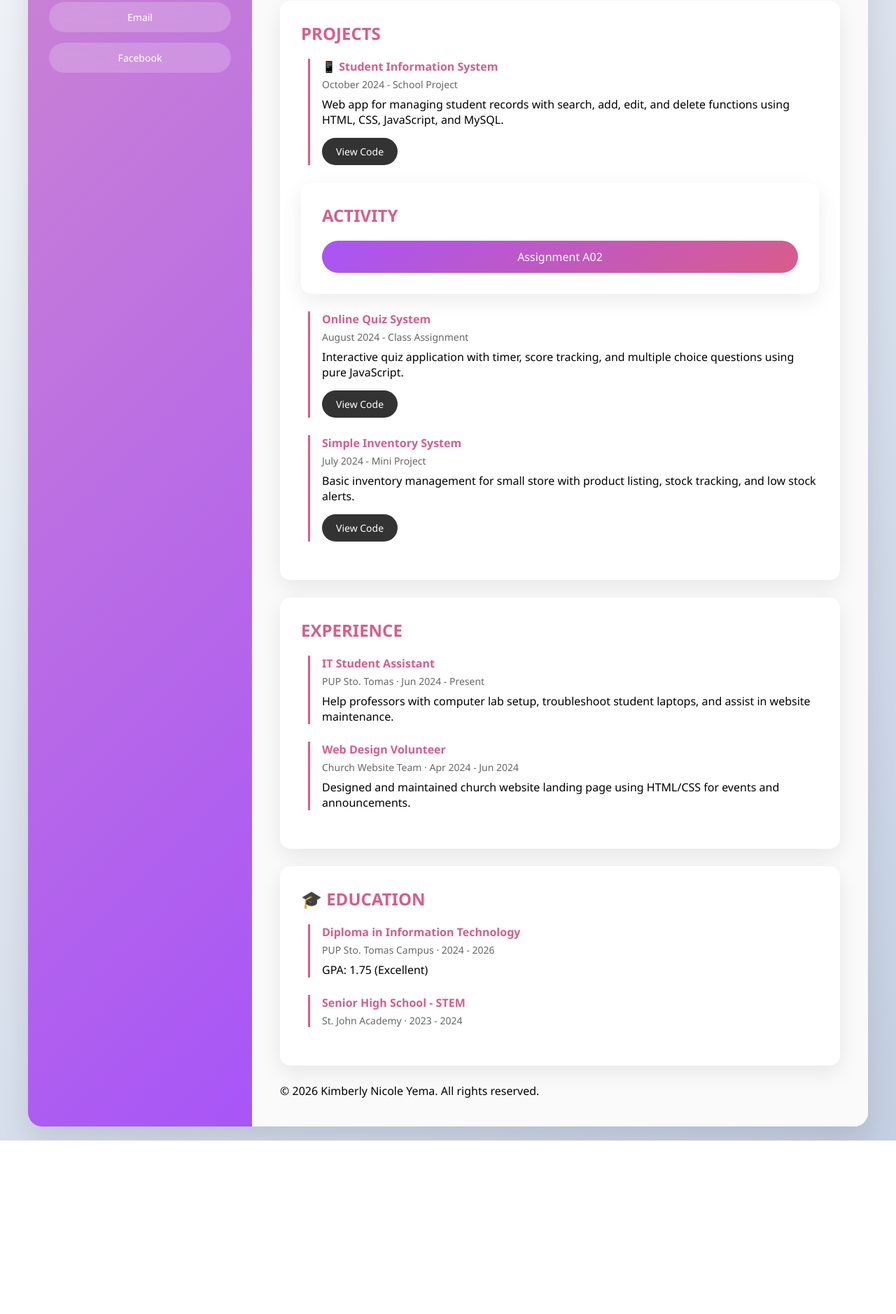
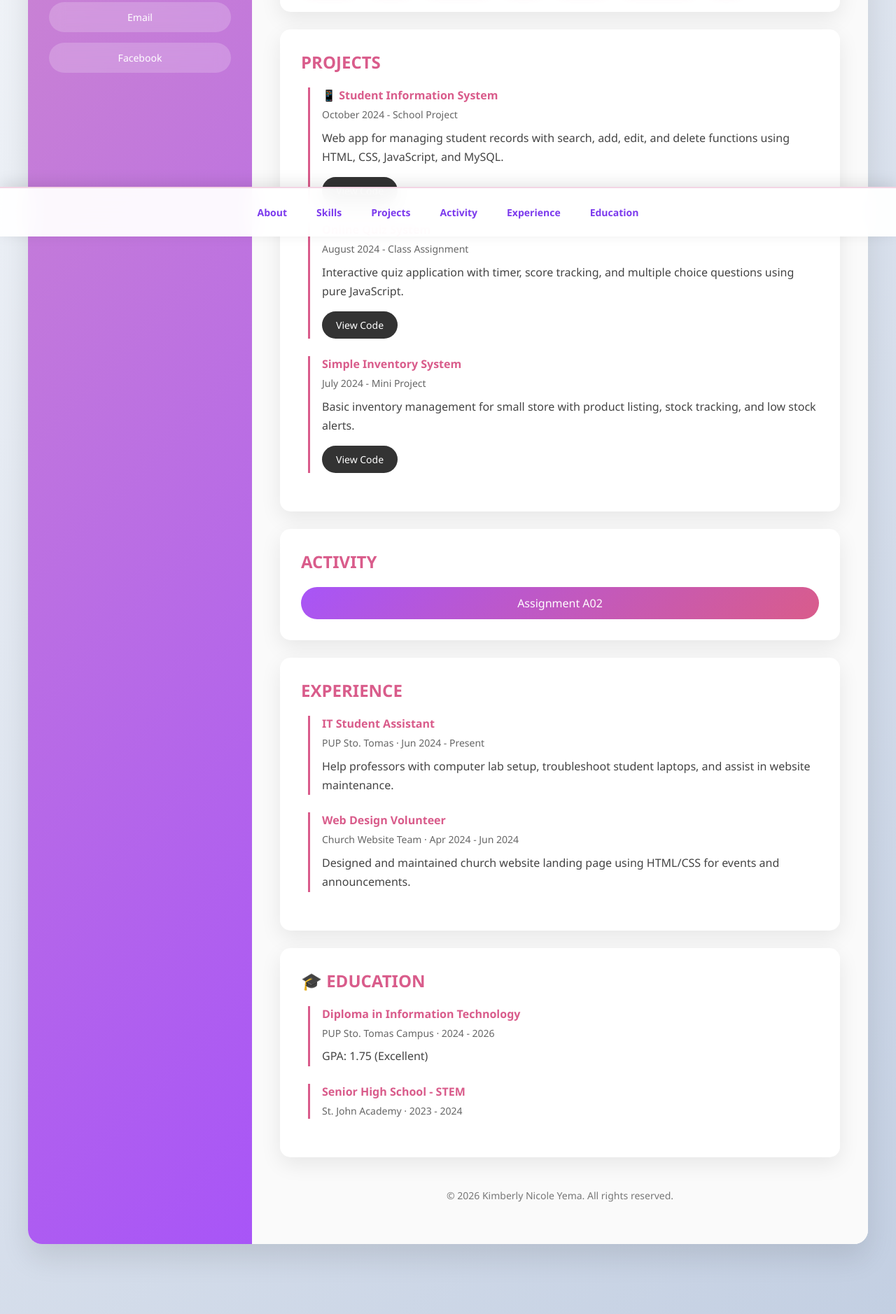
Before and after one commit to nicoleguevarra/nicoleguevarra.github.io, a plain HTML site: page index.html in a window 1280 px wide. Shown: the part 462-2340 px from the top of the page at 70% size. Before the commit the page ends 2092 px from the top, so only its background shows below. Drawn offline with Linux system fonts and the light colour scheme.

Commit message:
bottom nav bar
Updated the portfolio layout

```diff
--- a/index.html
+++ b/index.html
@@ -4,6 +4,7 @@
     <meta charset="UTF-8">
     <meta name="viewport" content="width=device-width, initial-scale=1.0">
     <title>Kimberly Nicole Yema - Portfolio</title>
+
     <style>
         * {
             margin: 0;
@@ -12,10 +13,15 @@
             font-family: 'Segoe UI', Tahoma, Geneva, Verdana, sans-serif;
         }
 
+        html {
+            scroll-behavior: smooth;
+            scroll-padding-top: 20px;
+        }
+
         body {
             background: linear-gradient(135deg, #f5f7fa 0%, #c3cfe2 100%);
             min-height: 100vh;
-            padding: 20px;
+            padding: 20px 20px 100px;
         }
 
         .container {
@@ -30,6 +36,7 @@
         }
 
         /* SIDEBAR */
+
         .sidebar {
             width: 320px;
             background: linear-gradient(135deg, #cf8acd, #a855f7);
@@ -90,15 +97,15 @@
         .contact-btn:hover {
             background: rgba(255,255,255,0.3);
             transform: translateY(-2px);
-            box-shadow: 0 10px 25px rgba(0,0,0,0.2);
         }
 
         /* MAIN CONTENT */
+
         .content {
             flex: 1;
             padding: 40px;
             background: #fafafa;
-            overflow-y: auto;
+            min-width: 0;
         }
 
         .card {
@@ -108,6 +115,7 @@
             margin-bottom: 25px;
             box-shadow: 0 10px 30px rgba(0, 0, 0, 0.08);
             transition: transform 0.3s ease, box-shadow 0.3s ease;
+            scroll-margin-top: 20px;
         }
 
         .card:hover {
@@ -124,7 +132,14 @@
             gap: 12px;
         }
 
+        .card p {
+            line-height: 1.7;
+            margin-bottom: 10px;
+            color: #444;
+        }
+
         /* SKILLS */
+
         .skills {
             display: flex;
             flex-wrap: wrap;
@@ -142,6 +157,7 @@
         }
 
         /* PROJECT LINKS */
+
         .project-links {
             display: flex;
             gap: 15px;
@@ -169,12 +185,24 @@
             transform: translateY(-2px);
         }
 
-        .github-btn { background: #333; }
-        .github-btn:hover { background: #555; }
-        .demo-btn { background: #10b981; }
-        .demo-btn:hover { background: #059669; }
+        .github-btn {
+            background: #333;
+        }
+
+        .github-btn:hover {
+            background: #555;
+        }
+
+        .demo-btn {
+            background: #10b981;
+        }
+
+        .demo-btn:hover {
+            background: #059669;
+        }
 
         /* EXPERIENCE & EDUCATION */
+
         .timeline-item {
             margin-bottom: 25px;
             padding-left: 30px;
@@ -202,14 +230,7 @@
             margin-bottom: 8px;
         }
 
-        /* RESPONSIVE */
-        @media (max-width: 768px) {
-            body { padding: 10px; }
-            .container { flex-direction: column; border-radius: 15px; }
-            .sidebar { width: 100%; padding: 30px 20px; }
-            .content { padding: 30px 20px; }
-            .profile img { width: 140px; height: 140px; }
-        }
+        /* ACTIVITY */
 
         .activity-links {
             display: flex;
@@ -232,42 +253,169 @@
             box-shadow: 0 10px 20px rgba(0,0,0,0.15);
         }
 
+        /* FOOTER */
+
+        footer {
+            text-align: center;
+            padding: 20px;
+            color: #777;
+            font-size: 14px;
+        }
+
+        /* BOTTOM NAVIGATION BAR */
+
+        .bottom-nav {
+            position: fixed;
+            bottom: 0;
+            left: 0;
+            width: 100%;
+            background: rgba(255, 255, 255, 0.95);
+            backdrop-filter: blur(15px);
+            box-shadow: 0 -5px 20px rgba(0, 0, 0, 0.1);
+            display: flex;
+            justify-content: center;
+            align-items: center;
+            gap: 10px;
+            padding: 15px 10px;
+            z-index: 1000;
+            border-top: 2px solid #f3d5e4;
+        }
+
+        .bottom-nav a {
+            text-decoration: none;
+            color: #7c3aed;
+            font-size: 14px;
+            font-weight: 600;
+            padding: 10px 16px;
+            border-radius: 25px;
+            transition: all 0.3s ease;
+            white-space: nowrap;
+        }
+
+        .bottom-nav a:hover {
+            background: linear-gradient(135deg, #a855f7, #d95c8b);
+            color: white;
+            transform: translateY(-3px);
+        }
+
+        /* RESPONSIVE DESIGN */
+
+        @media (max-width: 768px) {
+
+            body {
+                padding: 10px 10px 100px;
+            }
+
+            .container {
+                flex-direction: column;
+                border-radius: 15px;
+            }
+
+            .sidebar {
+                width: 100%;
+                padding: 30px 20px;
+            }
+
+            .content {
+                padding: 25px 15px;
+            }
+
+            .profile img {
+                width: 140px;
+                height: 140px;
+            }
+
+            .bottom-nav {
+                justify-content: flex-start;
+                overflow-x: auto;
+                padding: 12px 8px;
+                gap: 5px;
+            }
+
+            .bottom-nav a {
+                font-size: 12px;
+                padding: 10px 12px;
+            }
+
+            .card {
+                padding: 22px;
+            }
+        }
+
     </style>
 </head>
+
 <body>
+
     <div class="container">
+
         <!-- SIDEBAR -->
+
         <div class="sidebar">
+
             <div class="profile">
                 <img src="nicole.jpg" alt="Kimberly Nicole Yema">
             </div>
+
             <h2>Kimberly Nicole Yema</h2>
+
             <p class="sidebar-title">IT Student / Web Developer</p>
 
             <div class="contact-buttons">
-                <a href="https://github.com/nicoleguevarra" target="_blank" class="contact-btn">
-                     GitHub
+
+                <a href="https://github.com/nicoleguevarra"
+                   target="_blank" class="contact-btn">
+                    GitHub
                 </a>
-                <a href="nicoleguevarra014@gmail.com" class="contact-btn">
-                     Email
+
+                <a href="mailto:nicoleguevarra014@gmail.com"
+                   class="contact-btn">
+                    Email
                 </a>
-                <a href="https://www.facebook.com/kimberlynicoleg?mibextid=ZbWKwL" target="_blank" class="contact-btn">
+
+                <a href="https://www.facebook.com/kimberlynicoleg?mibextid=ZbWKwL"
+                   target="_blank" class="contact-btn">
                     Facebook
                 </a>
+
             </div>
+
         </div>
 
-        <!-- CONTENT -->
+
+        <!-- MAIN CONTENT -->
+
         <div class="content">
-            <div class="card">
-                <h3> ABOUT ME</h3>
-                <p>I'm <strong>Kimberly Nicole Yema</strong>, a second-year IT student passionate about creating beautiful and functional websites.</p>
-                <p>Currently learning modern web technologies and building projects to showcase my skills to potential employers.</p>
+
+            <!-- ABOUT ME -->
+
+            <div class="card" id="about">
+
+                <h3>ABOUT ME</h3>
+
+                <p>
+                    I'm <strong>Kimberly Nicole Yema</strong>,
+                    a second-year IT student passionate about
+                    creating beautiful and functional websites.
+                </p>
+
+                <p>
+                    Currently learning modern web technologies
+                    and building projects to showcase my skills
+                    to potential employers.
+                </p>
+
             </div>
 
-            <div class="card">
-                <h3> SKILLS</h3>
+
+            <!-- SKILLS -->
+
+            <div class="card" id="skills">
+
+                <h3>SKILLS</h3>
+
                 <div class="skills">
+
                     <span>HTML5</span>
                     <span>CSS3</span>
                     <span>JavaScript</span>
@@ -275,91 +423,229 @@
                     <span>MySQL</span>
                     <span>Networking</span>
                     <span>Git</span>
+
                 </div>
+
             </div>
 
-            <div class="card">
-                <h3> PROJECTS</h3>
+
+            <!-- PROJECTS -->
+
+            <div class="card" id="projects">
+
+                <h3>PROJECTS</h3>
+
                 <div class="timeline-item">
+
                     <h4>📱 Student Information System</h4>
-                    <p class="date">October 2024 - School Project</p>
-                    <p>Web app for managing student records with search, add, edit, and delete functions using HTML, CSS, JavaScript, and MySQL.</p>
+
+                    <p class="date">
+                        October 2024 - School Project
+                    </p>
+
+                    <p>
+                        Web app for managing student records with
+                        search, add, edit, and delete functions
+                        using HTML, CSS, JavaScript, and MySQL.
+                    </p>
+
                     <div class="project-links">
-                        <a href="#" class="project-btn github-btn"> View Code</a>
+
+                        <a href="#" class="project-btn github-btn">
+                            View Code
+                        </a>
+
                     </div>
+
                 </div>
-
-                 <div class="card">
-            <h3>ACTIVITY</h3>
-
-            <div class="activity-links">
-                <a href="A02/index.html" class="activity-btn">
-                    Assignment A02
-                </a>
-                  </div>
-        </div>
-
-
-
 
 
                 <div class="timeline-item">
-                    <h4> Online Quiz System</h4>
-                    <p class="date">August 2024 - Class Assignment</p>
-                    <p>Interactive quiz application with timer, score tracking, and multiple choice questions using pure JavaScript.</p>
+
+                    <h4>Online Quiz System</h4>
+
+                    <p class="date">
+                        August 2024 - Class Assignment
+                    </p>
+
+                    <p>
+                        Interactive quiz application with timer,
+                        score tracking, and multiple choice
+                        questions using pure JavaScript.
+                    </p>
+
                     <div class="project-links">
-                        <a href="#" class="project-btn github-btn"> View Code</a>
+
+                        <a href="#" class="project-btn github-btn">
+                            View Code
+                        </a>
+
                     </div>
+
                 </div>
 
+
                 <div class="timeline-item">
-                    <h4> Simple Inventory System</h4>
-                    <p class="date">July 2024 - Mini Project</p>
-                    <p>Basic inventory management for small store with product listing, stock tracking, and low stock alerts.</p>
+
+                    <h4>Simple Inventory System</h4>
+
+                    <p class="date">
+                        July 2024 - Mini Project
+                    </p>
+
+                    <p>
+                        Basic inventory management for small store
+                        with product listing, stock tracking,
+                        and low stock alerts.
+                    </p>
+
                     <div class="project-links">
-                        <a href="#" class="project-btn github-btn"> View Code</a>
+
+                        <a href="#" class="project-btn github-btn">
+                            View Code
+                        </a>
+
                     </div>
+
                 </div>
+
             </div>
 
-            <div class="card">
-                <h3> EXPERIENCE</h3>
-                <div class="timeline-item">
-                    <h4>IT Student Assistant</h4>
-                    <p class="date">PUP Sto. Tomas · Jun 2024 - Present</p>
-                    <p>Help professors with computer lab setup, troubleshoot student laptops, and assist in website maintenance.</p>
+
+            <!-- ACTIVITY -->
+
+            <div class="card" id="activity">
+
+                <h3>ACTIVITY</h3>
+
+                <div class="activity-links">
+
+                    <a href="A02/index.html" class="activity-btn">
+                        Assignment A02
+                    </a>
+
                 </div>
 
-                <div class="timeline-item">
-                    <h4>Web Design Volunteer</h4>
-                    <p class="date">Church Website Team · Apr 2024 - Jun 2024</p>
-                    <p>Designed and maintained church website landing page using HTML/CSS for events and announcements.</p>
-                </div>
             </div>
 
-            <div class="card">
-                <h3>🎓 EDUCATION</h3>
+
+            <!-- EXPERIENCE -->
+
+            <div class="card" id="experience">
+
+                <h3>EXPERIENCE</h3>
+
                 <div class="timeline-item">
-                    <h4>Diploma in Information Technology</h4>
-                    <p class="date">PUP Sto. Tomas Campus · 2024 - 2026</p>
-                    <p>GPA: 1.75 (Excellent)</p>
+
+                    <h4>IT Student Assistant</h4>
+
+                    <p class="date">
+                        PUP Sto. Tomas · Jun 2024 - Present
+                    </p>
+
+                    <p>
+                        Help professors with computer lab setup,
+                        troubleshoot student laptops, and assist
+                        in website maintenance.
+                    </p>
+
                 </div>
 
+
                 <div class="timeline-item">
+
+                    <h4>Web Design Volunteer</h4>
+
+                    <p class="date">
+                        Church Website Team · Apr 2024 - Jun 2024
+                    </p>
+
+                    <p>
+                        Designed and maintained church website
+                        landing page using HTML/CSS for events
+                        and announcements.
+                    </p>
+
+                </div>
+
+            </div>
+
+
+            <!-- EDUCATION -->
+
+            <div class="card" id="education">
+
+                <h3>🎓 EDUCATION</h3>
+
+                <div class="timeline-item">
+
+                    <h4>Diploma in Information Technology</h4>
+
+                    <p class="date">
+                        PUP Sto. Tomas Campus · 2024 - 2026
+                    </p>
+
+                    <p>GPA: 1.75 (Excellent)</p>
+
+                </div>
+
+
+                <div class="timeline-item">
+
                     <h4>Senior High School - STEM</h4>
-                    <p class="date">St. John Academy · 2023 - 2024</p>
+
+                    <p class="date">
+                        St. John Academy · 2023 - 2024
+                    </p>
+
                 </div>
+
             </div>
-             <!-- Footer with dynamic copyright -->
-    <footer>
-        &copy; <span id="year"></span> Kimberly Nicole Yema. All rights reserved.
-    </footer>
+
+
+            <!-- FOOTER -->
+
+            <footer>
+
+                &copy; <span id="year"></span>
+                Kimberly Nicole Yema. All rights reserved.
+
+            </footer>
+
+        </div>
+
+    </div>
+
+
+    <!-- BOTTOM NAVIGATION BAR -->
+
+    <nav class="bottom-nav">
+
+        <a href="#about">About</a>
+
+        <a href="#skills">Skills</a>
+
+        <a href="#projects">Projects</a>
+
+        <a href="#activity">Activity</a>
+
+        <a href="#experience">Experience</a>
+
+        <a href="#education">Education</a>
+
+    </nav>
+
+
+    <!-- JAVASCRIPT -->
 
     <script>
-        // Dynamically set current year
-        document.getElementById('year').textContent = new Date().getFullYear();
+
+        // Automatically update copyright year
+
+        document.getElementById('year').textContent =
+            new Date().getFullYear();
+
     </script>
-        </div>
-    </div>
+
 </body>
 </html>
```
